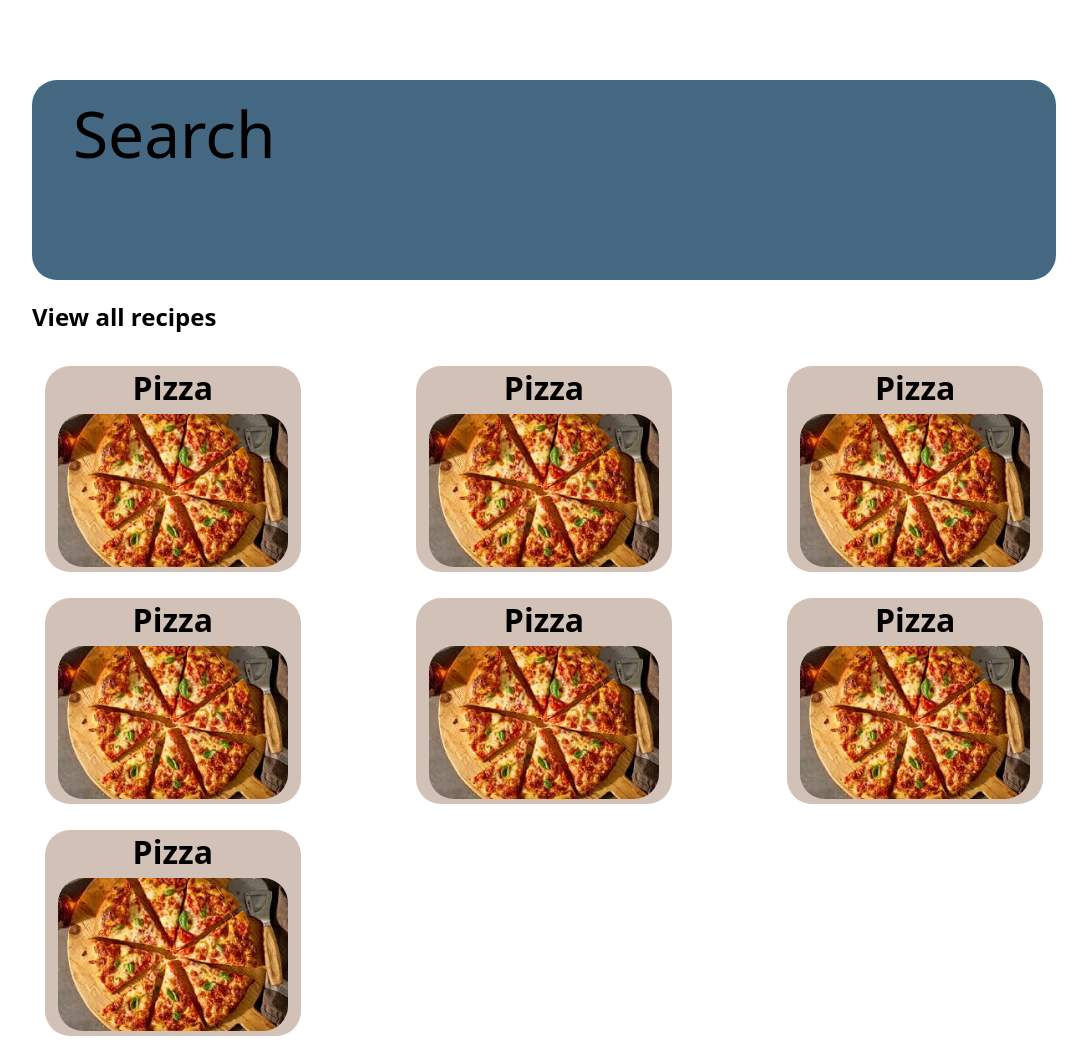
After one commit to Belkoishere/Around-the-plate, a PHP site: page /recipesPage.php in a window 1280 px wide. The commit adds this page. Shown: the whole page, without its empty margins (96-1183 px from the left). Run offline with PHP 8.4, Linux system fonts and the light colour scheme.

Commit message:
Created the individual recipe page
I have created the individual recipe page and also set up the static list of recipes.

```diff
--- a/recipe_styles.css
+++ b/recipe_styles.css
@@ -32,18 +32,36 @@ html {
     margin-right: auto;
 }
 
+.recipes {
+    display: flex;
+    flex-direction: row;
+    justify-content: space-between;
+    flex-wrap: wrap;
+}
+
 .recipe-card {
     background-color: #D2C1B6;
     width: 20vw;
-    height: 20vh;
     border-radius: 25px;
     text-align: center;
+    margin: 1vw;
+}
 
+.recipe-card h3 {
+    font-size: 200%;
+    margin: 2%;
 }
-.recipe-card h3{
-    pardding-top:50%;
+
+.recipe-card,
+a:link,
+a:visited,
+a:hover,
+a:active {
+    color: black;
+    text-decoration: solid;
 }
-.card-image{
+
+.card-image {
+    border-radius: 25px;
     width: 18vw;
-    height: 18vh;
 }
--- /dev/null
+++ b/recipesPage.php
@@ -0,0 +1,74 @@
+<!DOCTYPE html>
+<html lang="en">
+
+<head>
+    <meta charset="UTF-8">
+    <meta name="viewport" content="width=device-width, initial-scale=1.0">
+    <title>Around the plate</title>
+    <link rel="stylesheet" href="recipe_styles.css">
+</head>
+
+<body>
+    <!-- copy Nav -->
+    <nav></nav>
+    <div class="container">
+        <div class="search">
+            <h1 class="search-title">Search</h1>
+
+
+        </div>
+
+        <div class="recipes-container">
+            <h2>View all recipes</h2>
+            <div class="recipes">
+                <a href="individualRecipe.php">
+                    <div id="pizza" class="recipe-card">
+                        <h3>Pizza</h3>
+                        <img class="card-image" src="images/pizza.jpg" alt="">
+                    </div>
+                </a>
+                <a href="individualRecipe.php">
+                    <div id="pizza" class="recipe-card">
+                        <h3>Pizza</h3>
+                        <img class="card-image" src="images/pizza.jpg" alt="">
+                    </div>
+                </a>
+                <a href="individualRecipe.php">
+                    <div id="pizza" class="recipe-card">
+                        <h3>Pizza</h3>
+                        <img class="card-image" src="images/pizza.jpg" alt="">
+                    </div>
+                </a>
+                <a href="individualRecipe.php">
+                    <div id="pizza" class="recipe-card">
+                        <h3>Pizza</h3>
+                        <img class="card-image" src="images/pizza.jpg" alt="">
+                    </div>
+                </a>
+                <a href="individualRecipe.php">
+                    <div id="pizza" class="recipe-card">
+                        <h3>Pizza</h3>
+                        <img class="card-image" src="images/pizza.jpg" alt="">
+                    </div>
+                </a>
+                <a href="individualRecipe.php">
+                    <div id="pizza" class="recipe-card">
+                        <h3>Pizza</h3>
+                        <img class="card-image" src="images/pizza.jpg" alt="">
+                    </div>
+                </a>
+                <a href="individualRecipe.php">
+                    <div id="pizza" class="recipe-card">
+                        <h3>Pizza</h3>
+                        <img class="card-image" src="images/pizza.jpg" alt="">
+                    </div>
+                </a>
+            </div>
+        </div>
+    </div>
+
+
+
+</body>
+
+</html>
```
Also changed, not shown: individualRecipe.php (renamed from recipePage.php, +1 -7 lines).
